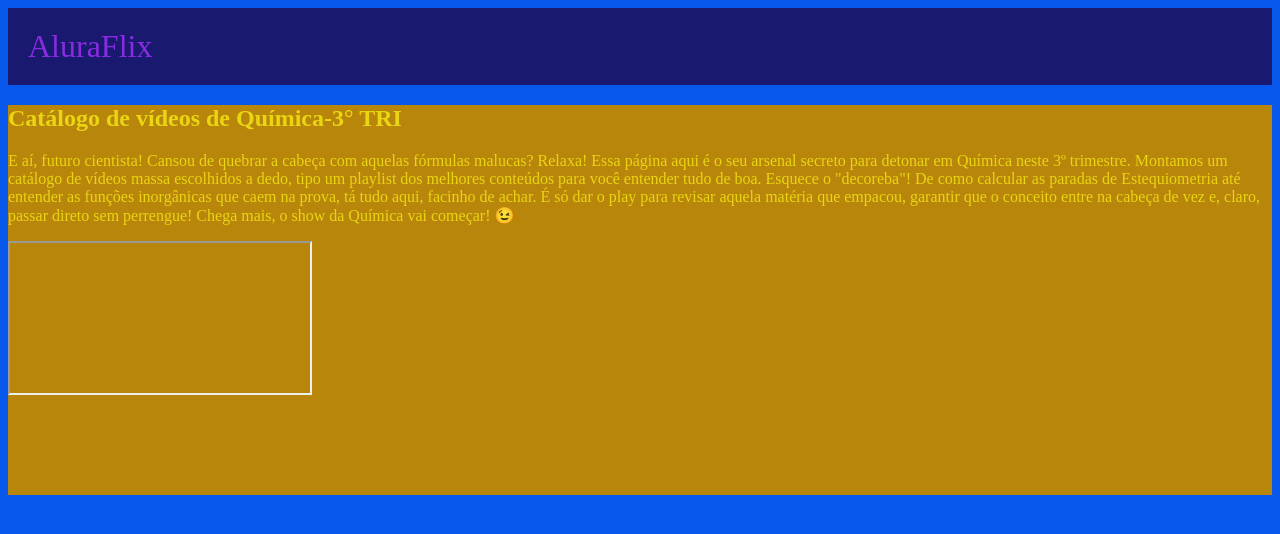
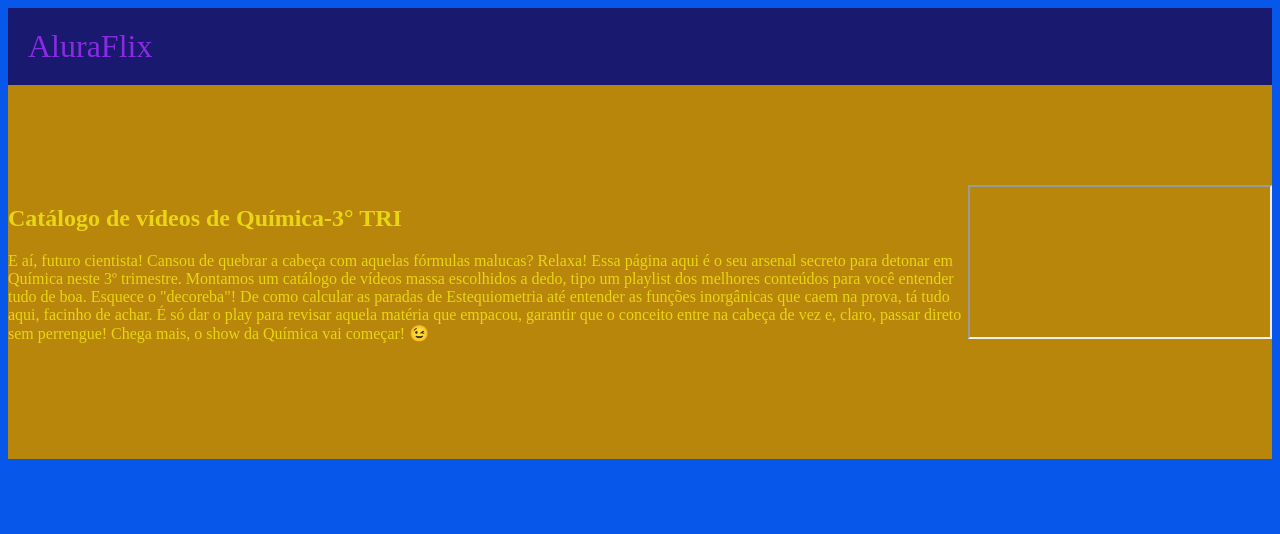
Before and after one commit to nathansimasalves-bot/nathan_29_1a_2025, a plain HTML site: page index.html in a window 1280 px wide. Drawn offline with Linux system fonts and the light colour scheme.

Commit message:
laelelel

```diff
--- a/styles.css
+++ b/styles.css
@@ -12,4 +12,7 @@ header{
 .chamada{
     background: darkgoldenrod;
     padding-bottom: 100px;
+    padding-top: 100px;
+    display: flex;
+    justify-content: center;
 }
```
